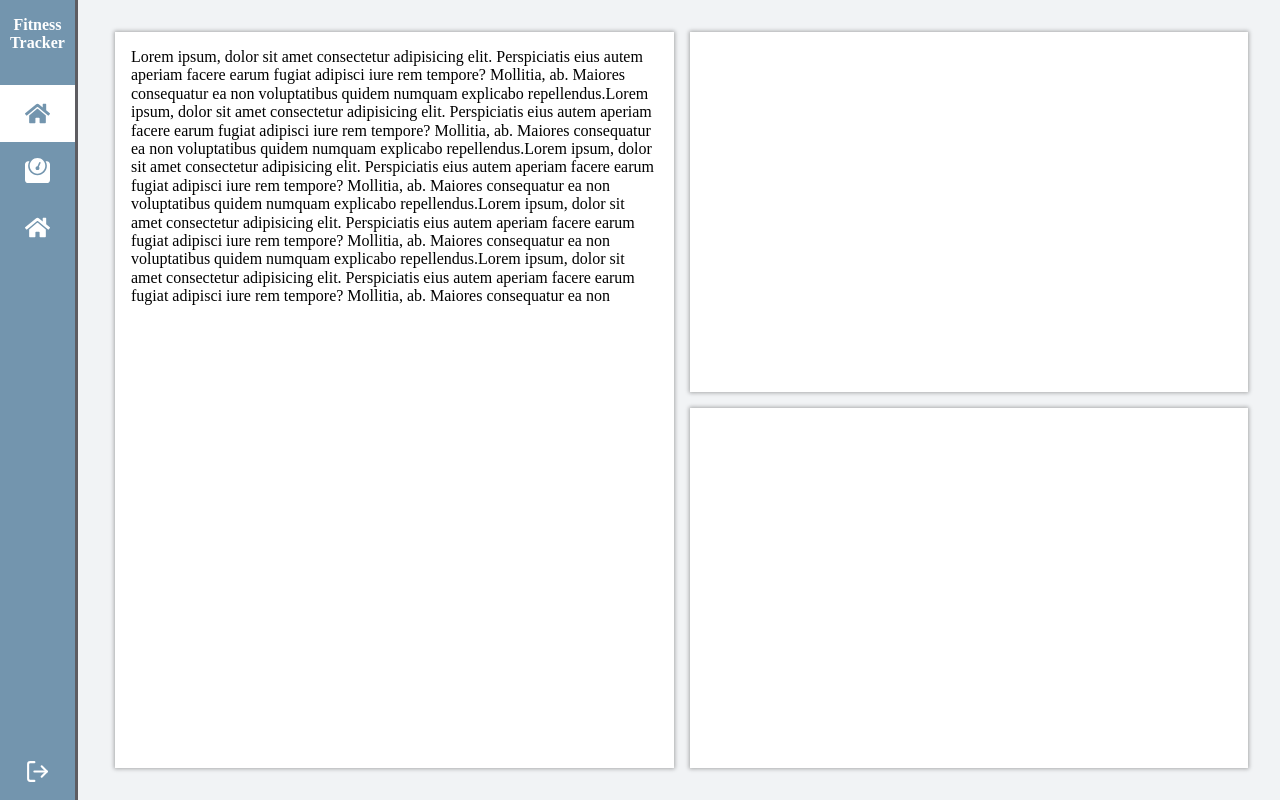
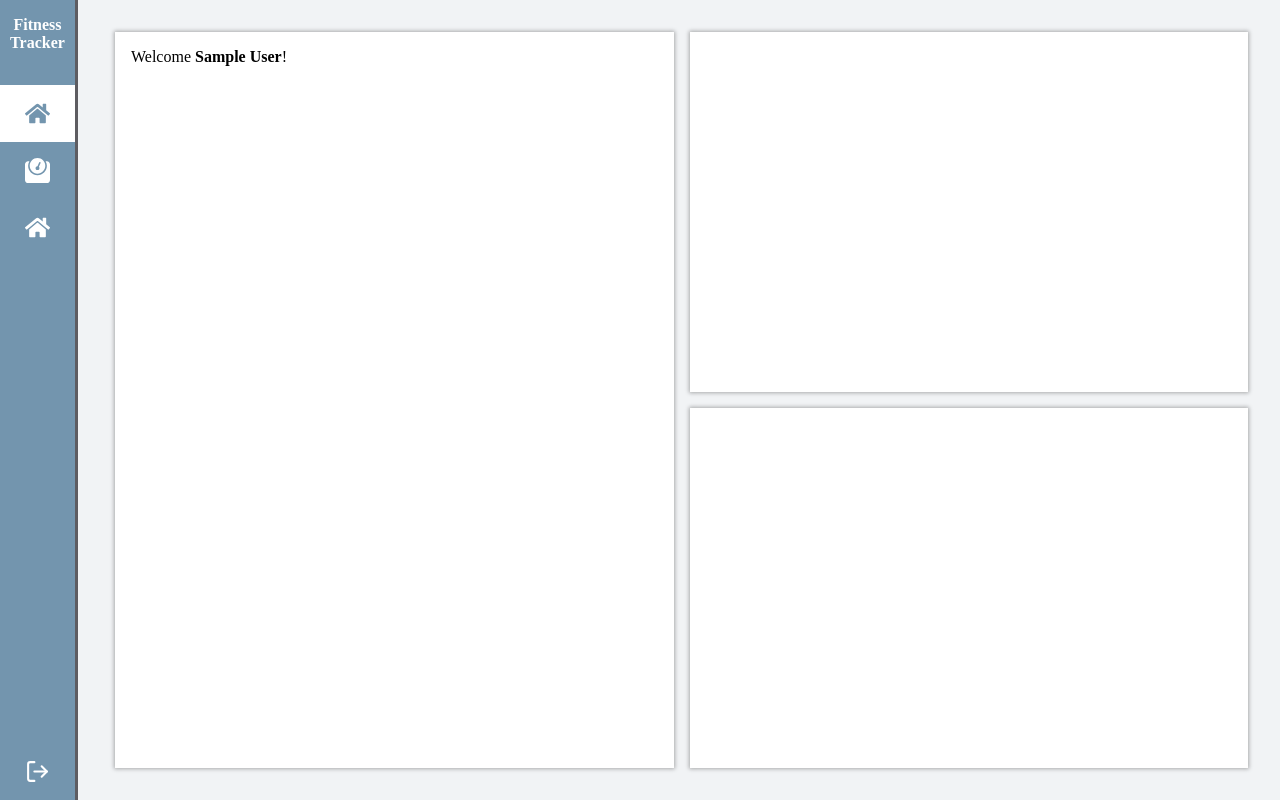
Before and after one commit to rvfvl/Fitness-Tracker, a React (Create React App) app: page / in a window 1280 px wide. Built offline with nearby package versions, Linux system fonts and the light colour scheme; no server answers; sample sign-in values are in the browser's storage.

Commit message:
Added username field to the sign up form.

```diff
--- a/src/hooks/useFirebaseAuth.js
+++ b/src/hooks/useFirebaseAuth.js
@@ -18,9 +18,13 @@ const useFirebaseAuth = () => {
     }
   };
 
-  const createUserUsingFirebase = async (email, password) => {
+  const createUserUsingFirebase = async (email, password, username) => {
     try {
-      await firebase.auth().createUserWithEmailAndPassword(email, password);
+      const auth = firebase.auth();
+
+      await auth.createUserWithEmailAndPassword(email, password);
+      await auth.currentUser.updateProfile({ displayName: username });
+
       history.push("/");
     } catch (error) {
       setErrorMessage({ isError: true, message: error.message });
--- a/src/pages/Dashboard.js
+++ b/src/pages/Dashboard.js
@@ -1,27 +1,15 @@
-import React from "react";
+import React, { useContext } from "react";
 import LoggedUserTemplate from "templates/LoggedUserTemplate";
 import Container from "components/Container";
+import { FirebaseAuthContext } from "context/FirebaseAuthProvider";
 
 const Dashboard = () => {
+  const { currentUser } = useContext(FirebaseAuthContext);
+
   return (
     <LoggedUserTemplate>
       <Container row="2">
-        Lorem ipsum, dolor sit amet consectetur adipisicing elit. Perspiciatis
-        eius autem aperiam facere earum fugiat adipisci iure rem tempore?
-        Mollitia, ab. Maiores consequatur ea non voluptatibus quidem numquam
-        explicabo repellendus.Lorem ipsum, dolor sit amet consectetur
-        adipisicing elit. Perspiciatis eius autem aperiam facere earum fugiat
-        adipisci iure rem tempore? Mollitia, ab. Maiores consequatur ea non
-        voluptatibus quidem numquam explicabo repellendus.Lorem ipsum, dolor sit
-        amet consectetur adipisicing elit. Perspiciatis eius autem aperiam
-        facere earum fugiat adipisci iure rem tempore? Mollitia, ab. Maiores
-        consequatur ea non voluptatibus quidem numquam explicabo
-        repellendus.Lorem ipsum, dolor sit amet consectetur adipisicing elit.
-        Perspiciatis eius autem aperiam facere earum fugiat adipisci iure rem
-        tempore? Mollitia, ab. Maiores consequatur ea non voluptatibus quidem
-        numquam explicabo repellendus.Lorem ipsum, dolor sit amet consectetur
-        adipisicing elit. Perspiciatis eius autem aperiam facere earum fugiat
-        adipisci iure rem tempore? Mollitia, ab. Maiores consequatur ea non
+        Welcome <strong>{currentUser.displayName}</strong>!
       </Container>
       <Container />
       <Container />
--- a/src/pages/SignUp.js
+++ b/src/pages/SignUp.js
@@ -13,11 +13,17 @@ import Badge from "components/Badge";
 const SignUp = () => {
   const [, createUserUsingFirebase, , errorMessage] = useFirebaseAuth();
 
-  const [handleSubmit, handleChange, { Email, Password }, error] = useForm(
-    () => createUserUsingFirebase(Email.value, Password.value),
+  const [
+    handleSubmit,
+    handleChange,
+    { Email, Password, Username },
+    error
+  ] = useForm(
+    () => createUserUsingFirebase(Email.value, Password.value, Username.value),
     {
       Email: { value: "", isRequired: true },
-      Password: { value: "", isRequired: true }
+      Password: { value: "", isRequired: true },
+      Username: { value: "", isRequired: true }
     }
   );
 
@@ -44,6 +50,12 @@ const SignUp = () => {
             onChange={handleChange}
             defaultValue={Password.value}
           />
+          <Input
+            type="text"
+            name="Username"
+            onChange={handleChange}
+            defaultValue={Username.value}
+          />
           <Link to="/signin">Already registered? Sign in here!</Link>
           <Button type="submit">Sign Up</Button>
         </form>
```
